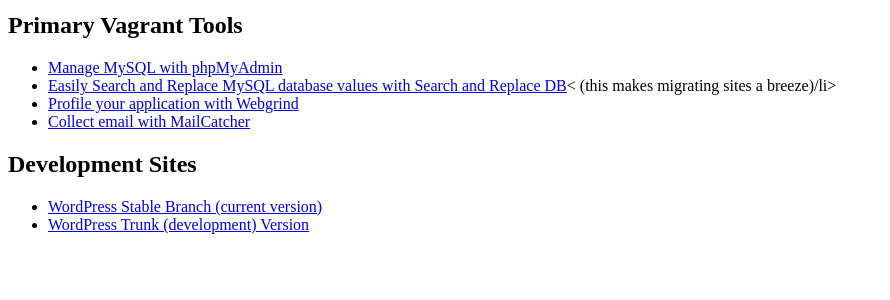
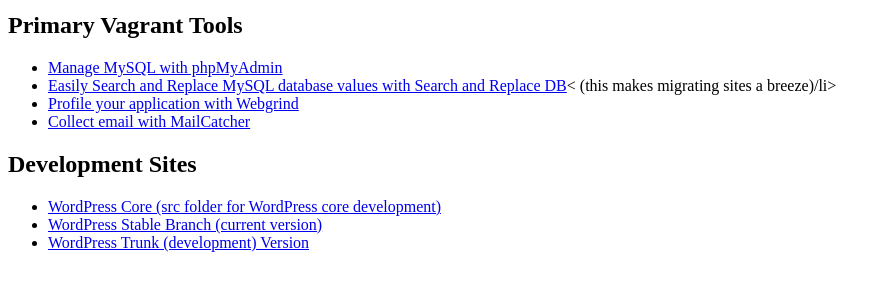
Before and after one commit to sureshbathala01/Primary-Vagrant, a PHP site: page / in a window 1280 px wide. Shown: the part 173-473 px from the top of the page, without its empty margins (0-890 px from the left). Run offline with PHP 8.4, Linux system fonts and the light colour scheme.

Commit message:
Add core to default menu

```diff
--- a/sites/default/index.php
+++ b/sites/default/index.php
@@ -26,6 +26,7 @@
 <h2>Development Sites</h2>
 
 	<ul>
+		<li><a href="http://wordpress.core.pv" target="_blank">WordPress Core (src folder for WordPress core development)</a></li>
 		<li><a href="http://wordpress.stable.pv" target="_blank">WordPress Stable Branch (current version)</a></li>
 		<li><a href="http://wordpress.trunk.pv" target="_blank">WordPress Trunk (development) Version</a></li>
 	</ul>
```
